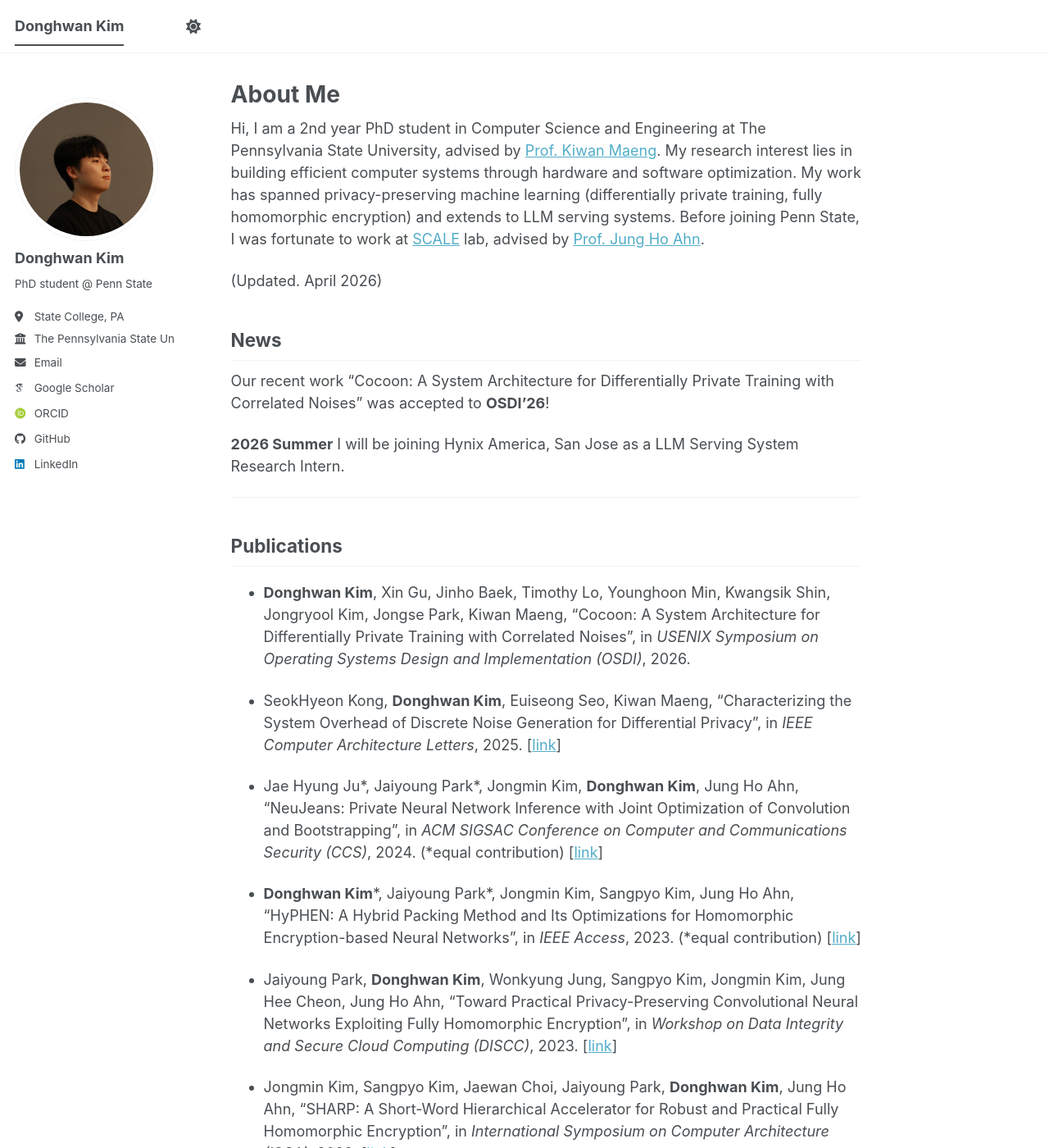
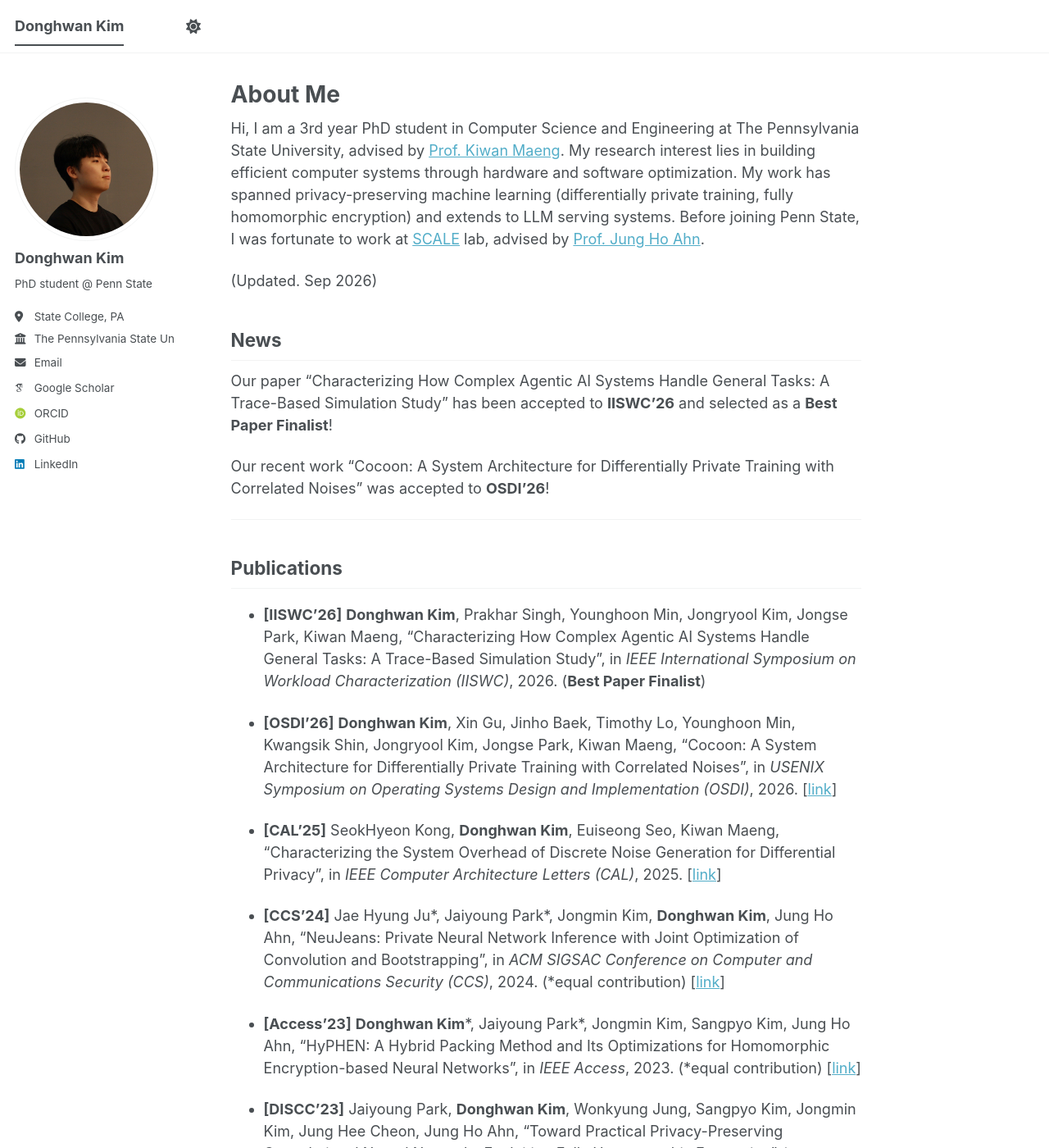
Before and after one commit to heyday98/heyday98.github.io, a Jekyll site: the page built from _pages/about.md, in a window 1280 px wide and 1400 px high. Shown: the whole window at 82% size. Built offline with Jekyll 4.4.1, drawn with Linux system fonts in a browser that asks for light colours; some web fonts are replaced; a script bundle is joined from its source files by our own code; library files that are not in the unit come from our copies.

Commit message:
Update in Sep 2026

```diff
--- a/_pages/about.md
+++ b/_pages/about.md
@@ -7,30 +7,34 @@ redirect_from:
   - /about.html
 ---
 
-Hi, I am a 2nd year PhD student in Computer Science and Engineering at The Pennsylvania State University, advised by [Prof. Kiwan Maeng](https://kiwanmaeng.com/). My research interest lies in building efficient computer systems through hardware and software optimization. My work has spanned privacy-preserving machine learning (differentially private training, fully homomorphic encryption) and extends to LLM serving systems. Before joining Penn State, I was fortunate to work at [SCALE](https://scale.snu.ac.kr/) lab, advised by [Prof. Jung Ho Ahn](https://geniajh.github.io/).
+Hi, I am a 3rd year PhD student in Computer Science and Engineering at The Pennsylvania State University, advised by [Prof. Kiwan Maeng](https://kiwanmaeng.com/). My research interest lies in building efficient computer systems through hardware and software optimization. My work has spanned privacy-preserving machine learning (differentially private training, fully homomorphic encryption) and extends to LLM serving systems. Before joining Penn State, I was fortunate to work at [SCALE](https://scale.snu.ac.kr/) lab, advised by [Prof. Jung Ho Ahn](https://geniajh.github.io/).
 
-(Updated. April 2026)
+(Updated. Sep 2026)
 
 ## News
+
+Our paper "Characterizing How Complex Agentic AI Systems Handle General Tasks: A Trace-Based Simulation Study" has been accepted to **IISWC'26** and selected as a **Best Paper Finalist**!
+
 Our recent work "Cocoon: A System Architecture for Differentially Private Training with Correlated Noises" was accepted to **OSDI'26**!
-
-**2026 Summer** I will be joining Hynix America, San Jose as a LLM Serving System Research Intern.
 
 ---
 
 ## Publications
 
-- **Donghwan Kim**, Xin Gu, Jinho Baek, Timothy Lo, Younghoon Min, Kwangsik Shin, Jongryool Kim, Jongse Park, Kiwan Maeng, "Cocoon: A System Architecture for Differentially Private Training with Correlated Noises", in *USENIX Symposium on Operating Systems Design and Implementation (OSDI)*, 2026.
+- **[IISWC'26]** **Donghwan Kim**, Prakhar Singh, Younghoon Min, Jongryool Kim, Jongse Park, Kiwan Maeng, "Characterizing How Complex Agentic AI Systems Handle General Tasks: A Trace-Based Simulation Study", in *IEEE International Symposium on Workload Characterization (IISWC)*, 2026. (**Best Paper Finalist**)
 
-- SeokHyeon Kong, **Donghwan Kim**, Euiseong Seo, Kiwan Maeng, "Characterizing the System Overhead of Discrete Noise Generation for Differential Privacy", in *IEEE Computer Architecture Letters*, 2025. \[[link](https://ieeexplore.ieee.org/document/11223060)\]
+- **[OSDI'26]** **Donghwan Kim**, Xin Gu, Jinho Baek, Timothy Lo, Younghoon Min, Kwangsik Shin, Jongryool Kim, Jongse Park, Kiwan Maeng, "Cocoon: A System Architecture for Differentially Private Training with Correlated Noises", in *USENIX Symposium on Operating Systems Design and Implementation (OSDI)*, 2026.
+\[[link](https://www.usenix.org/conference/osdi26/presentation/kim-donghwan)\]
 
-- Jae Hyung Ju\*, Jaiyoung Park\*, Jongmin Kim, **Donghwan Kim**, Jung Ho Ahn, "NeuJeans: Private Neural Network Inference with Joint Optimization of Convolution and Bootstrapping", in *ACM SIGSAC Conference on Computer and Communications Security (CCS)*, 2024. (\*equal contribution) \[[link](https://arxiv.org/pdf/2312.04356)\]
+- **[CAL'25]** SeokHyeon Kong, **Donghwan Kim**, Euiseong Seo, Kiwan Maeng, "Characterizing the System Overhead of Discrete Noise Generation for Differential Privacy", in *IEEE Computer Architecture Letters (CAL)*, 2025. \[[link](https://ieeexplore.ieee.org/document/11223060)\]
 
-- **Donghwan Kim**\*, Jaiyoung Park\*, Jongmin Kim, Sangpyo Kim, Jung Ho Ahn, "HyPHEN: A Hybrid Packing Method and Its Optimizations for Homomorphic Encryption-based Neural Networks", in *IEEE Access*, 2023. (\*equal contribution) \[[link](https://arxiv.org/pdf/2302.02407)\]
+- **[CCS'24]** Jae Hyung Ju\*, Jaiyoung Park\*, Jongmin Kim, **Donghwan Kim**, Jung Ho Ahn, "NeuJeans: Private Neural Network Inference with Joint Optimization of Convolution and Bootstrapping", in *ACM SIGSAC Conference on Computer and Communications Security (CCS)*, 2024. (\*equal contribution) \[[link](https://arxiv.org/pdf/2312.04356)\]
 
-- Jaiyoung Park, **Donghwan Kim**, Wonkyung Jung, Sangpyo Kim, Jongmin Kim, Jung Hee Cheon, Jung Ho Ahn, "Toward Practical Privacy-Preserving Convolutional Neural Networks Exploiting Fully Homomorphic Encryption", in *Workshop on Data Integrity and Secure Cloud Computing (DISCC)*, 2023.  \[[link](https://arxiv.org/pdf/2310.16530)\]
+- **[Access'23]** **Donghwan Kim**\*, Jaiyoung Park\*, Jongmin Kim, Sangpyo Kim, Jung Ho Ahn, "HyPHEN: A Hybrid Packing Method and Its Optimizations for Homomorphic Encryption-based Neural Networks", in *IEEE Access*, 2023. (\*equal contribution) \[[link](https://arxiv.org/pdf/2302.02407)\]
 
-- Jongmin Kim, Sangpyo Kim, Jaewan Choi, Jaiyoung Park, **Donghwan Kim**, Jung Ho Ahn, "SHARP: A Short-Word Hierarchical Accelerator for Robust and Practical Fully Homomorphic Encryption", in *International Symposium on Computer Architecture (ISCA)*, 2023. \[[link](https://dl.acm.org/doi/10.1145/3579371.3589053)\]
+- **[DISCC'23]** Jaiyoung Park, **Donghwan Kim**, Wonkyung Jung, Sangpyo Kim, Jongmin Kim, Jung Hee Cheon, Jung Ho Ahn, "Toward Practical Privacy-Preserving Convolutional Neural Networks Exploiting Fully Homomorphic Encryption", in *Workshop on Data Integrity and Secure Cloud Computing (DISCC)*, 2023.  \[[link](https://arxiv.org/pdf/2310.16530)\]
+
+- **[ISCA'23]** Jongmin Kim, Sangpyo Kim, Jaewan Choi, Jaiyoung Park, **Donghwan Kim**, Jung Ho Ahn, "SHARP: A Short-Word Hierarchical Accelerator for Robust and Practical Fully Homomorphic Encryption", in *International Symposium on Computer Architecture (ISCA)*, 2023. \[[link](https://dl.acm.org/doi/10.1145/3579371.3589053)\]
 
 ---
 
```
